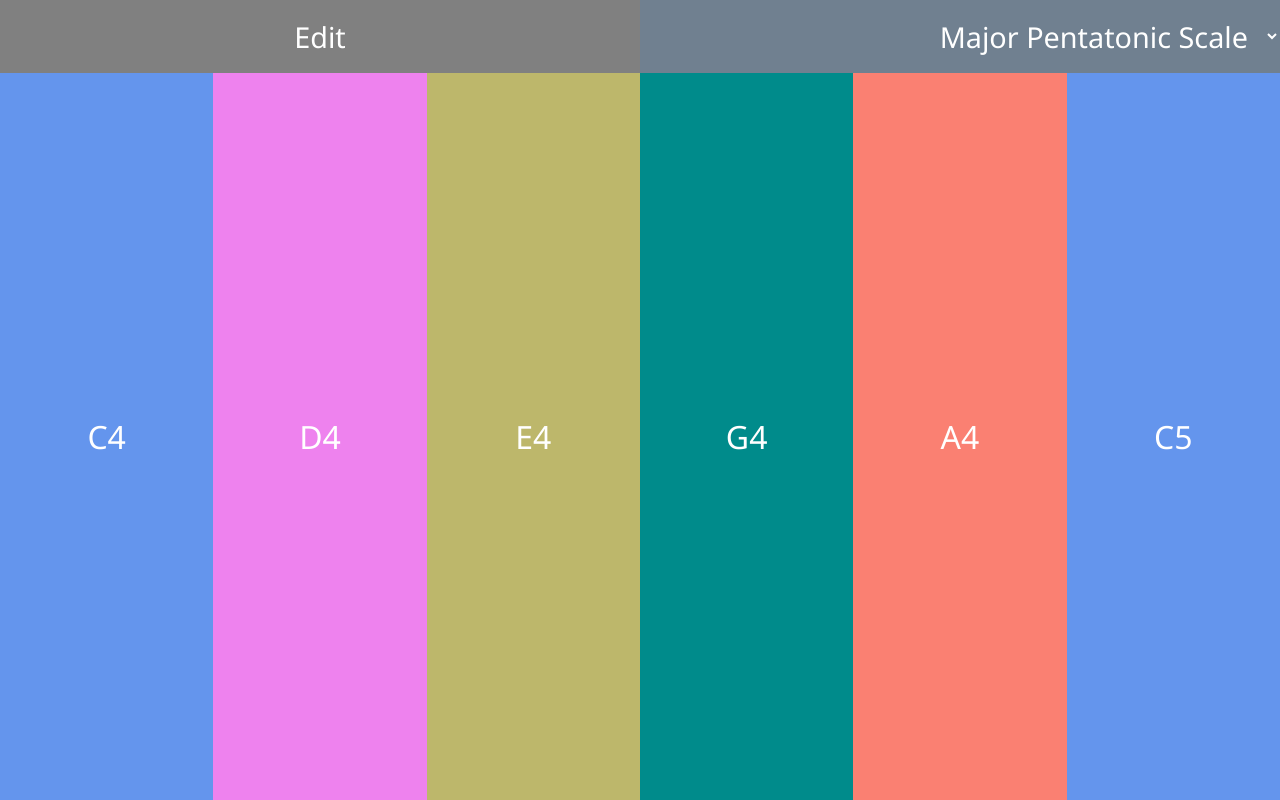
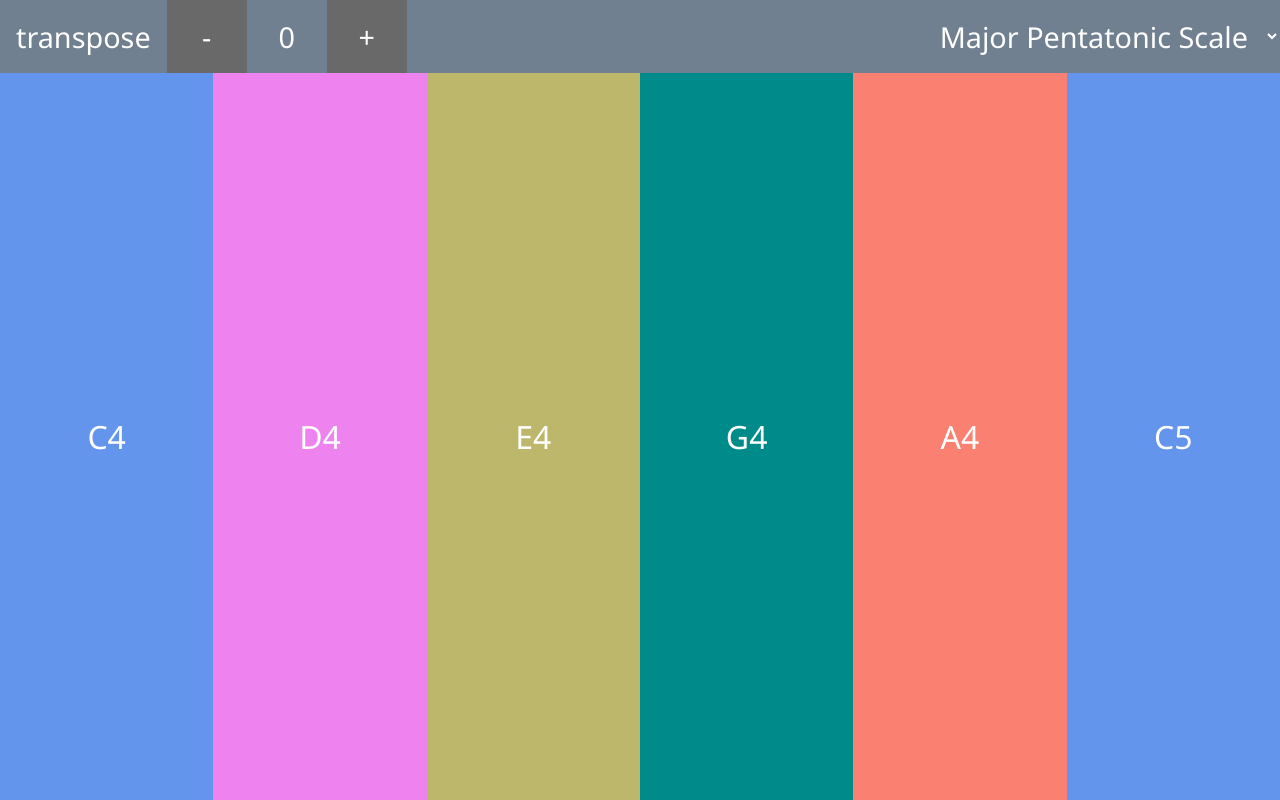
Before and after one commit to zem1107/my-music-spa, a Nuxt app in the folder client/: page / in a window 1280 px wide. Built offline with nearby package versions, Linux system fonts and the light colour scheme.

Commit message:
transpose

```diff
--- a/client/components/Note.vue
+++ b/client/components/Note.vue
@@ -77,7 +77,10 @@ input {
   height: 5rem;
   width: 100%;
   text-align: center;
-  color:darkslategrey;
+  color: white;
+  background-color: transparent;
+  border-width: 2px;
+  border-color: white;
 }
 /* Extra large devices (large desktops) */
 /* No media query since the extra-large breakpoint has no upper bound on its width */
--- a/client/pages/index.vue
+++ b/client/pages/index.vue
@@ -1,9 +1,27 @@
 <template>
   <div class="body">
     <div class="header">
-      <div class="edit header-item" @click="toggle">
+      <!-- <div class="edit header-item px-5" @click="toggle">
         <span>
           {{ edit ? 'Done' : 'Edit' }}
+        </span>
+      </div> -->
+      <div class="tr-label header-item px-3">
+        <span>
+          transpose
+        </span>
+      </div>
+      <div class="tr-btn header-item px-3" @click="decrement">
+        <span>
+          -
+        </span>
+      </div>
+      <div class="tr header-item">
+        <input type="number" min="-36" max="36" :value="transpose">
+      </div>
+      <div class="tr-btn header-item px-3" @click="increment">
+        <span>
+          +
         </span>
       </div>
       <div class="scale header-item">
@@ -167,24 +185,33 @@ export default {
       scaleid: 0,
       rows: 1,
       synth: new Tone.PolySynth().toDestination(),
+      // TODO: not tested
       sustain: false,
-      cycle: true
+      cycle: true,
+      transpose: 0
     }
   },
   computed: {
     notes () {
-      const noteList = this.scales[this.scaleid].notes
-      if (!this.cycle) {
-        return noteList.slice(0, -1)
-      }
-      return noteList
+      return this.scales[this.scaleid].notes.filter((element, index, array) => {
+        if (this.cycle) {
+          return true
+        }
+        return index < array.length - 1
+      }).map((element) => {
+        return Tone.Frequency(element).transpose(this.transpose).toNote()
+      })
     },
     revnotes () {
-      const noteList = this.scales[this.scaleid].revnotes
-      if (!this.cycle && noteList) {
-        return noteList.slice(0, -1)
-      }
-      return noteList
+      const revnotes = this.scales[this.scaleid].revnotes ? this.scales[this.scaleid].revnotes : this.scales[this.scaleid].notes
+      return revnotes.filter((element, index, array) => {
+        if (this.cycle) {
+          return true
+        }
+        return index < array.length - 1
+      }).map((element) => {
+        return Tone.Frequency(element).transpose(this.transpose).toNote()
+      })
     },
     colors () {
       if (this.scales[this.scaleid].notes.length === 6) {
@@ -227,6 +254,12 @@ export default {
         this.rows = 2
       }
     },
+    decrement () {
+      this.transpose--
+    },
+    increment () {
+      this.transpose++
+    },
     play (note) {
       this.synth.triggerAttackRelease(note, '8n')
     },
@@ -246,7 +279,7 @@ export default {
           this.play(this.notes[index])
         }
       }
-      event.preventDefault()
+      // event.preventDefault()
     }
   }
 }
@@ -277,35 +310,66 @@ span {
   -moz-user-select: none;
   -ms-user-select: none;
   user-select: none;
-  width: 100%;
+  /* width: 100%; */
 }
 Note {
   width: 100%;
   height: 100%;
 }
 .header-item {
-  width: 100%;
+  /* width: 100%; */
   height: 100%;
   display: flex;
   align-items: center;
   justify-content: center;
 }
+.header-item > span {
+  /* width: 100%; */
+  display: flex;
+  align-items: right;
+  justify-content: flex-end;
+  text-align: center;
+}
 .edit {
-  background-color: gray;
+  background-color: slategray;
+  width: 20%;
 }
-.edit > span {
+/* .edit > span {
   text-align: center;
+} */
+.tr-btn {
+  background-color:dimgray;
+}
+.tr-label {
+  background-color: slategray;
+}
+.tr input {
+  width: 100%;
+  height: 100%;
+  background-color: slategray;
+  border: none;
+  color: white;
+  text-align: center;
+}
+.tr input::-webkit-outer-spin-button,
+.tr input::-webkit-inner-spin-button {
+  -webkit-appearance: none;
+  margin: 0;
+}
+.tr input[type=number] {
+  -moz-appearance: textfield;
+}
+.tr {
+  width: 5rem;
+}
+.tr-btn {
+  width: 5rem;
 }
 .scale {
   background-color:slategray;
   display: flex;
   justify-content: flex-end;
-}
-.scale > span {
-  width: 100%;
-  display: flex;
-  align-items: right;
-  justify-content: flex-end;
+  flex-grow: 1
 }
 .note-set {
   height: 100%;
```
Also changed, not shown: 3 other files (tests, documents, lock files or other folders).
